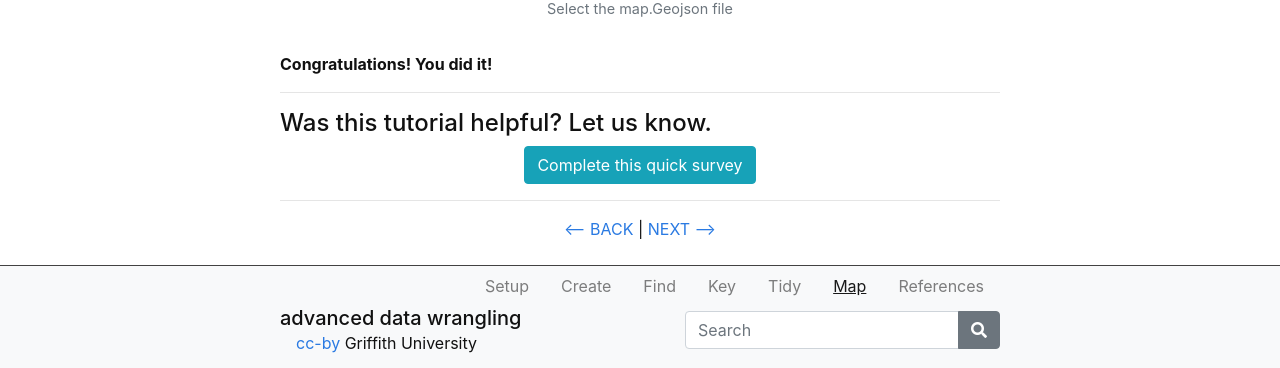
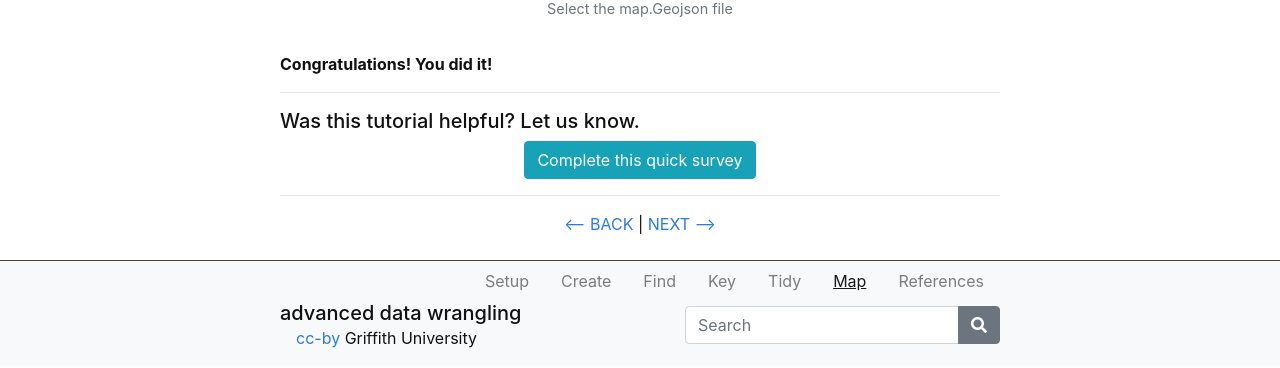
Before and after one commit to GULibrarySandbox/advanced-data-wrangle-old, a Jekyll site: the page built from content/6-lesson.md, in a window 1280 px wide. Shown: the part 2524-2892 px from the top of the page. Built offline with Jekyll 4.4.1, drawn with Linux system fonts in a browser that asks for light colours.

```diff
--- a/content/6-lesson.md
+++ b/content/6-lesson.md
@@ -61,9 +61,11 @@ See the steps illustrated below.
 
 ----
 
-#### Was this tutorial helpful? Let us know.
+
+##### Was this tutorial helpful? Let us know.
 
 {% include button.md text="Complete this quick survey" link= "https://prodsurvey.rcs.griffith.edu.au/prodls200/index.php/589544?FeedbackSource=OpenRefineAdvancedGitHubpages&Discipline=Research&Client=&newtest=Y" color="info" %}
+
 
 
 ----
```
